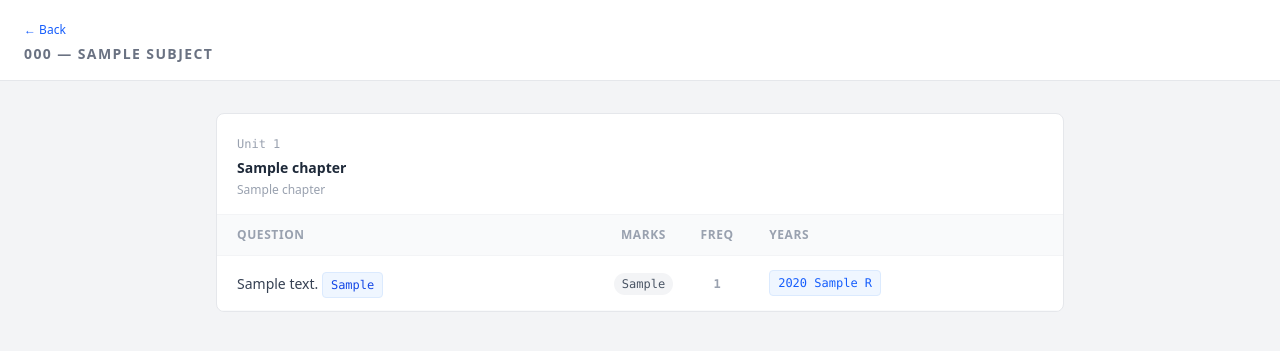
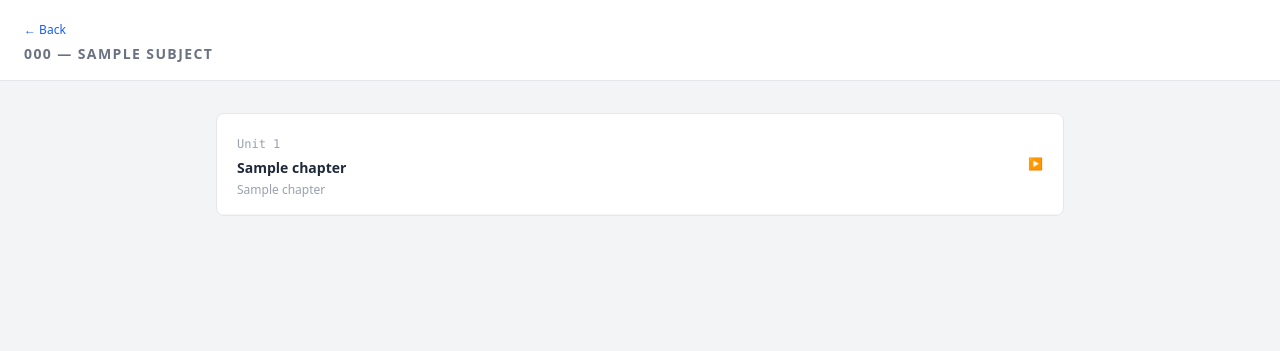
Before and after one commit to nirdesh-timilsina/tu-ioe-pastq, a Django app: page /subject/000/ in a window 1280 px wide. Shown: the top 351 px of the page. Run offline with Django 5.2, Linux system fonts and the light colour scheme; tables that the repository leaves empty hold one stand-in row (values such as "Sample post"); style sheets or scripts are compiled from the project's sources.

Commit message:
Made questions toggel on clicking chapters and also implemented numbering on questions closes #6

```diff
--- a/questions/templates/questions/subject.html
+++ b/questions/templates/questions/subject.html
@@ -17,19 +17,23 @@
   </div>
 
   <div class="max-w-4xl mx-auto px-6 py-8">
-    {% for chapter in chapters %}
-      <div class="bg-white border border-gray-200 rounded-lg mb-4 overflow-hidden">
-
-        <div class="px-5 py-4 border-b border-gray-100">
-          <span class="text-xs font-mono text-gray-400">Unit {{ chapter.order }}</span>
-          <h2 class="text-sm font-semibold text-gray-800 mt-1">{{ chapter.title }}</h2>
-          <p class="text-xs text-gray-400 mt-1">{{ chapter.subtitle }}</p>
+{% for chapter in chapters %}
+    <div class="bg-white border border-gray-200 rounded-lg mb-4 overflow-hidden">
+        <div class="px-5 py-4 border-b border-gray-100 cursor-pointer flex items-center justify-between"
+            onclick="toggleChapter('chapter-{{ chapter.id }}', this)">
+          <div>
+            <span class="text-xs font-mono text-gray-400">Unit {{ chapter.order }}</span>
+            <h2 class="text-sm font-semibold text-gray-800 mt-1">{{ chapter.title }}</h2>
+            <p class="text-xs text-gray-400 mt-1">{{ chapter.subtitle }}</p>
+          </div>
+          <span class="text-gray-400 text-xs transition-transform duration-200">▶</span>
         </div>
 
-        <div class="overflow-x-auto">
+        <div id="chapter-{{ chapter.id }}" class="hidden overflow-x-auto">
           <table class="w-full text-sm">
             <thead>
               <tr class="bg-gray-50 border-b border-gray-100">
+                <th class="text-center px-3 py-3 text-xs font-semibold text-gray-400 uppercase tracking-wider w-16">SN</th>
                 <th class="text-left px-5 py-3 text-xs font-semibold text-gray-400 uppercase tracking-wider">Question</th>
                 <th class="text-center px-3 py-3 text-xs font-semibold text-gray-400 uppercase tracking-wider w-16">Marks</th>
                 <th class="text-center px-3 py-3 text-xs font-semibold text-gray-400 uppercase tracking-wider w-16">Freq</th>
@@ -39,6 +43,7 @@
             <tbody>
               {% for question in chapter.questions.all %}
                 <tr class="border-b border-gray-50 hover:bg-gray-50 transition-colors">
+                  <td class="px-3 py-3 text-center"><span class="text-xs font-mono bg-gray-100 text-gray-600 rounded-full px-2 py-1">{{forloop.counter}}</span></td>
                   <td class="px-5 py-3 text-gray-700 leading-relaxed">
                     {{ question.text }}
                     {% if question.expression %}
@@ -84,7 +89,21 @@
 
       </div>
     {% endfor %}
-  </div>
 
+<script>
+  function toggleChapter(id, header){
+    const content = document.getElementById(id)
+    const arrow = header.querySelector('span:last-child')
+
+    if (content.classList.contains('hidden')){
+      content.classList.remove('hidden')
+      arrow.style.transform='rotate(90deg)'
+    }
+    else{
+      content.classList.add('hidden')
+      arrow.style.transform = 'rotate(0deg)'
+    }
+  }
+</script>
 </body>
 </html>
```
Also changed, not shown: 1 other file.
